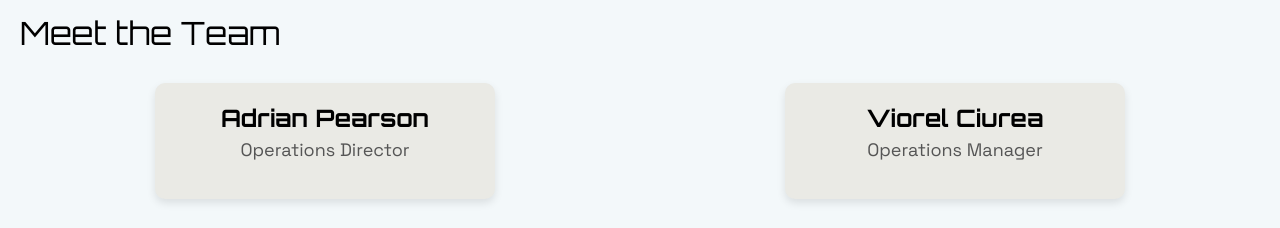
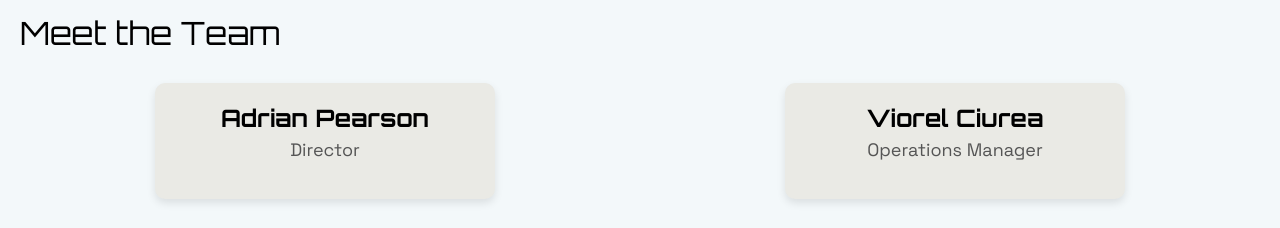
Before and after one commit to miriamciurea/apt, a React (Vite) app in the folder frontend/: page /about in a window 1280 px wide. Shown: the part 1660-1888 px from the top of the page. Built offline with nearby package versions, Linux system fonts and the light colour scheme.

Commit message:
changed the titles in about us

```diff
--- a/frontend/src/components/Team/Team.tsx
+++ b/frontend/src/components/Team/Team.tsx
@@ -4,7 +4,7 @@ const teamMembers = [
   {
     name: "Adrian Pearson",
     alt: "Adrian Pearson",
-    role: "Operations Director",
+    role: "Director",
     img: "https://plus.unsplash.com/premium_photo-1683121771856-3c3964975777?q=80&w=1974&auto=format&fit=crop&ixlib=rb-4.0.3&ixid=M3wxMjA3fDB8MHxwaG90by1wYWdlfHx8fGVufDB8fHx8fA%3D%3D",
   },
   {
```
